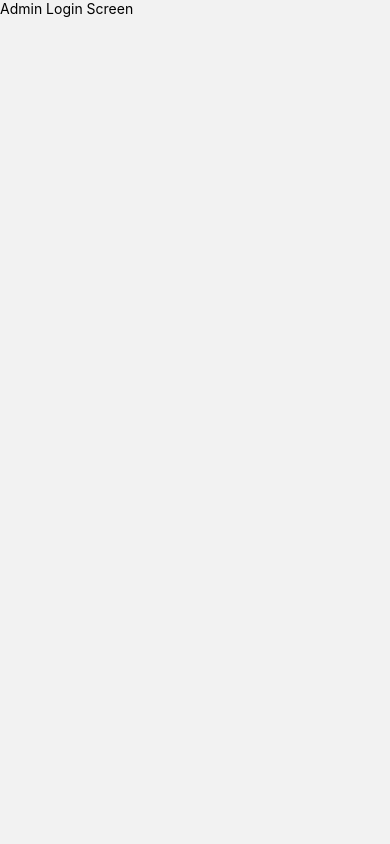
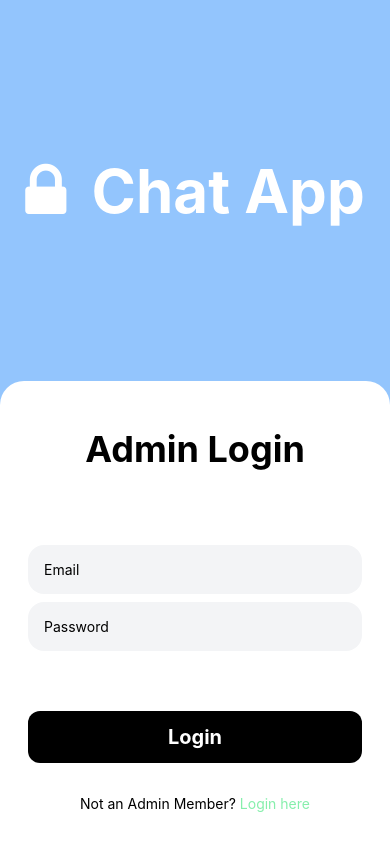
Before and after one commit to SE3A04-Project-Team/secure-chat-app, a React Native app in the folder app/: screen /AdminLoginScreen in a window 390 px wide. Built offline with nearby package versions, Linux system fonts and the light colour scheme.

Commit message:
admin login page

```diff
--- a/app/screens/AdminLoginScreen.jsx
+++ b/app/screens/AdminLoginScreen.jsx
@@ -1,13 +1,65 @@
-import {SafeAreaView, Text} from "react-native";
+import React, {useState} from 'react';
+import {SafeAreaView, Text, TextInput, TouchableOpacity, View} from 'react-native';
+import TextButton from '../components/TextButton';
+import Icon from "react-native-vector-icons/FontAwesome";
 
 const AdminLoginScreen = ({navigation}) => {
 
+    const [formData, setFormData] = useState({
+        email: '',
+        password: '',
+    });
+
+    const handleInputChange = (name, value) => {
+        setFormData({
+            ...formData,
+            [name]: value,
+        });
+    };
+
+    const handleLogin = () => {
+        // Here you can perform login logic using formData
+        // For example, you can send formData to your backend for authentication
+        // After successful login, you can navigate to the next screen
+    };
+
     return (
-        <SafeAreaView>
-            <Text>
-                Admin Login Screen
-            </Text>
-        </SafeAreaView>
+        <View className="flex-1 min-h-screen bg-blue-300 justify-end">
+            <View className="flex-1 flex-row justify-evenly items-center content-center">
+                <Icon name="lock" size={64} color="white"/>
+                <Text className="text-white text-6xl font-bold text-center">Chat App</Text>
+            </View>
+            <SafeAreaView testID="login-page" className="bg-white rounded-t-3xl">
+                <View className="flex justify-center py-8 gap-y-8">
+                    <Text className="text-secondary font-bold text-4xl text-center py-4">Admin Login</Text>
+                    <View className="flex flex-col gap-y-2 m-7">
+                        <TextInput
+                            className="p-4 text-secondary rounded-2xl bg-gray-100"
+                            placeholder="Email"
+                            keyboardType="email-address"
+                            value={formData.email}
+                            onChangeText={(text) => handleInputChange('email', text)}
+                        />
+                        <TextInput
+                            className="p-4 text-secondary rounded-2xl bg-gray-100"
+                            placeholder="Password"
+                            secureTextEntry={true}
+                            value={formData.password}
+                            onChangeText={(text) => handleInputChange('password', text)}
+                        />
+                    </View>
+                    <View className="space-y-4 mx-7">
+                        <TextButton onPress={handleLogin} title={"Login"} testID="login-button"/>
+                    </View>
+                    <View className="flex flex-row justify-center text-lg font-semibold">
+                        <Text>Not an Admin Member? </Text>
+                        <TouchableOpacity onPress={() => navigation.navigate("UserLoginScreen")}>
+                            <Text className="text-green-300">Login here</Text>
+                        </TouchableOpacity>
+                    </View>
+                </View>
+            </SafeAreaView>
+        </View>
     );
 };
 
--- a/app/screens/UserLoginScreen.jsx
+++ b/app/screens/UserLoginScreen.jsx
@@ -54,7 +54,7 @@ const UserLoginScreen = ({navigation}) => {
                     </View>
                     <View className="flex flex-row justify-center text-lg font-semibold">
                         <Text>Admin Member? </Text>
-                        <TouchableOpacity>
+                        <TouchableOpacity onPress={() => navigation.navigate("AdminLoginScreen")}>
                             <Text className="text-green-300">Login here</Text>
                         </TouchableOpacity>
                     </View>
```
